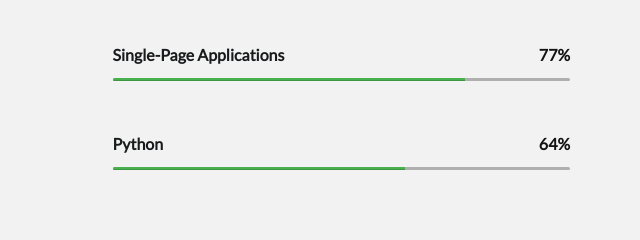
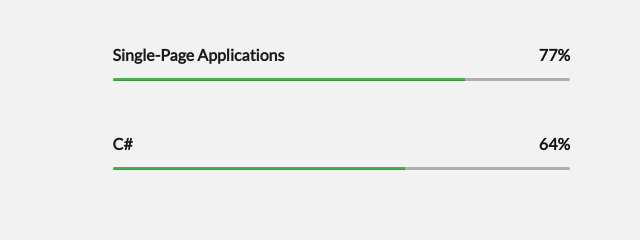
Before and after one commit to adphillips2017/portfolio, a plain HTML site: page index.html in a window 1280 px wide. Shown: the part 1740-1980 px from the top of the page, 640-1280 px from the left. Drawn offline with Linux system fonts and the light colour scheme.

Commit message:
skill update based.

```diff
--- a/index.html
+++ b/index.html
@@ -239,7 +239,7 @@
 
         <div class="col-md-5 col-sm-6 col-xs-12 skills-right">
 					<div class="progress-box">
-						<p>Python
+						<p>C#
 							<span class="color-heading pull-right">64%</span>
 						</p>
 						<div class="progress">
```
